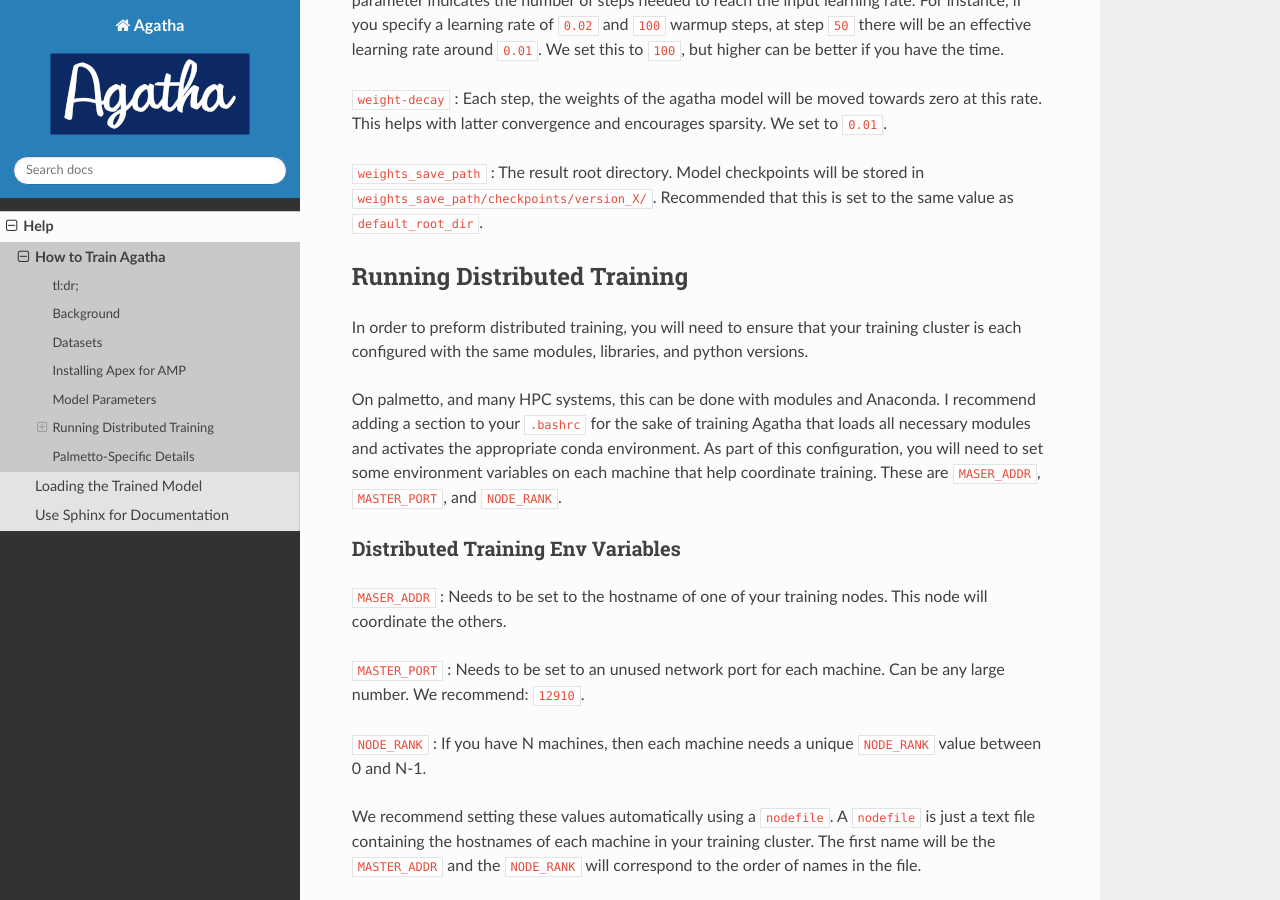
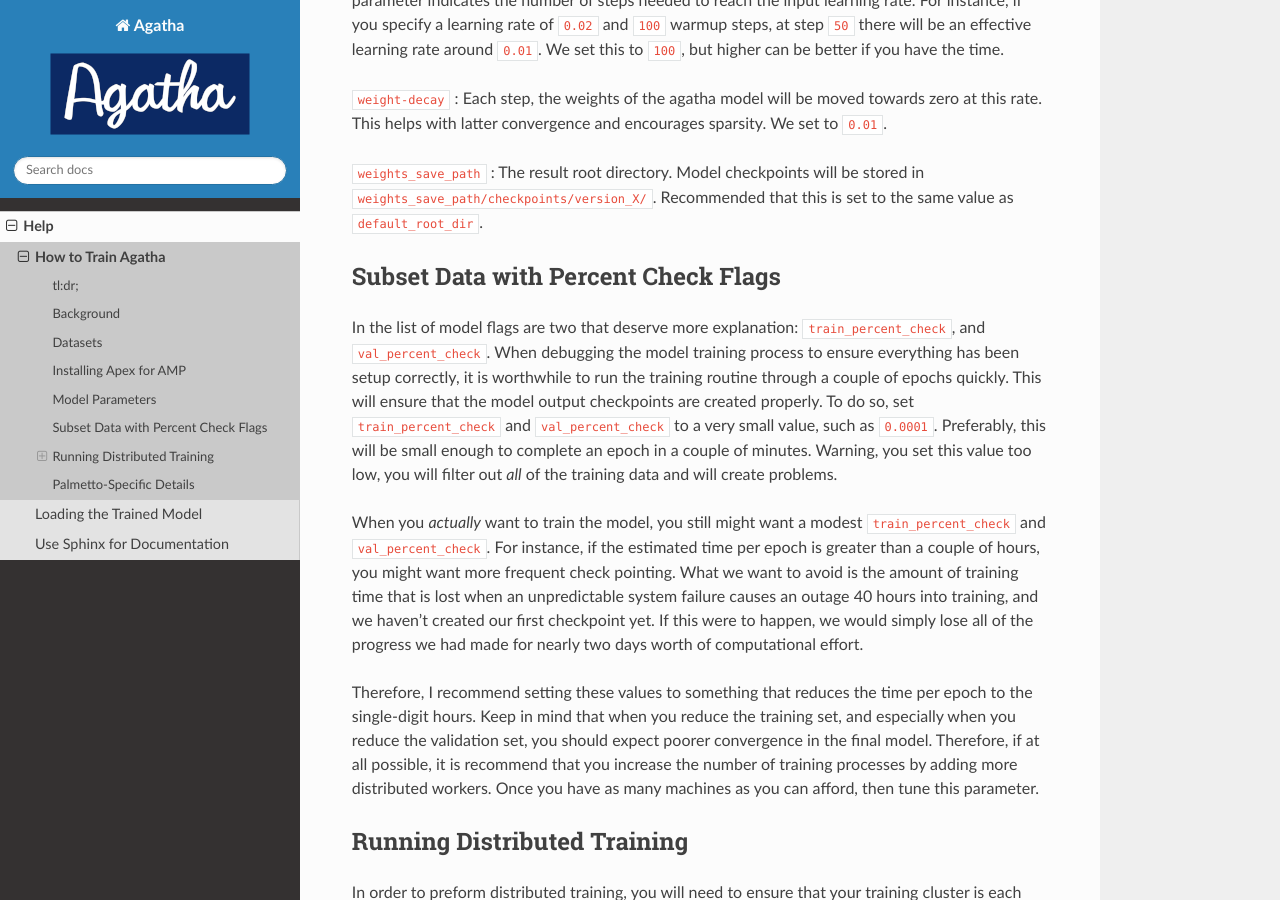
Before and after one commit to JSybrandt/agatha, a Sphinx documentation site: the page built from docs/help/train_agatha.md, in a window 1280 px wide and 900 px high, scrolled down 5375 px. Built offline with Sphinx 7.4.7 and the Read the Docs theme 2.0.0, drawn with Linux system fonts in a browser that asks for light colours; pages that are not in the unit, such as notebooks, are missing from menus.

Commit message:
updates help with percent_check advice

```diff
--- a/docs/help/train_agatha.md
+++ b/docs/help/train_agatha.md
@@ -287,6 +287,35 @@ the model.
   `weights_save_path/checkpoints/version_X/`. Recommended that this is set to
   the same value as `default_root_dir`.
 
+## Subset Data with Percent Check Flags
+
+In the list of model flags are two that deserve more explanation:
+`train_percent_check`, and `val_percent_check`. When debugging the model
+training process to ensure everything has been setup correctly, it is worthwhile
+to run the training routine through a couple of epochs quickly. This will ensure
+that the model output checkpoints are created properly. To do so, set
+`train_percent_check` and `val_percent_check` to a very small value, such as
+`0.0001`. Preferably, this will be small enough to complete an epoch in a couple
+of minutes. Warning, you set this value too low, you will filter out _all_ of
+the training data and will create problems.
+
+When you _actually_ want to train the model, you still might want a modest
+`train_percent_check` and `val_percent_check`. For instance, if the estimated
+time per epoch is greater than a couple of hours, you might want more frequent
+check pointing. What we want to avoid is the amount of training time that is
+lost when an unpredictable system failure causes an outage 40 hours into
+training, and we haven't created our first checkpoint yet. If this were to
+happen, we would simply lose all of the progress we had made for nearly two days
+worth of computational effort.
+
+Therefore, I recommend setting these values to something that reduces the time
+per epoch to the single-digit hours. Keep in mind that when you reduce the
+training set, and especially when you reduce the validation set, you should
+expect poorer convergence in the final model. Therefore, if at all possible, it
+is recommend that you increase the number of training processes by adding more
+distributed workers. Once you have as many machines as you can afford, then tune
+this parameter.
+
 ## Running Distributed Training
 
 In order to preform distributed training, you will need to ensure that your
```
Also changed, not shown: 1 other file.
